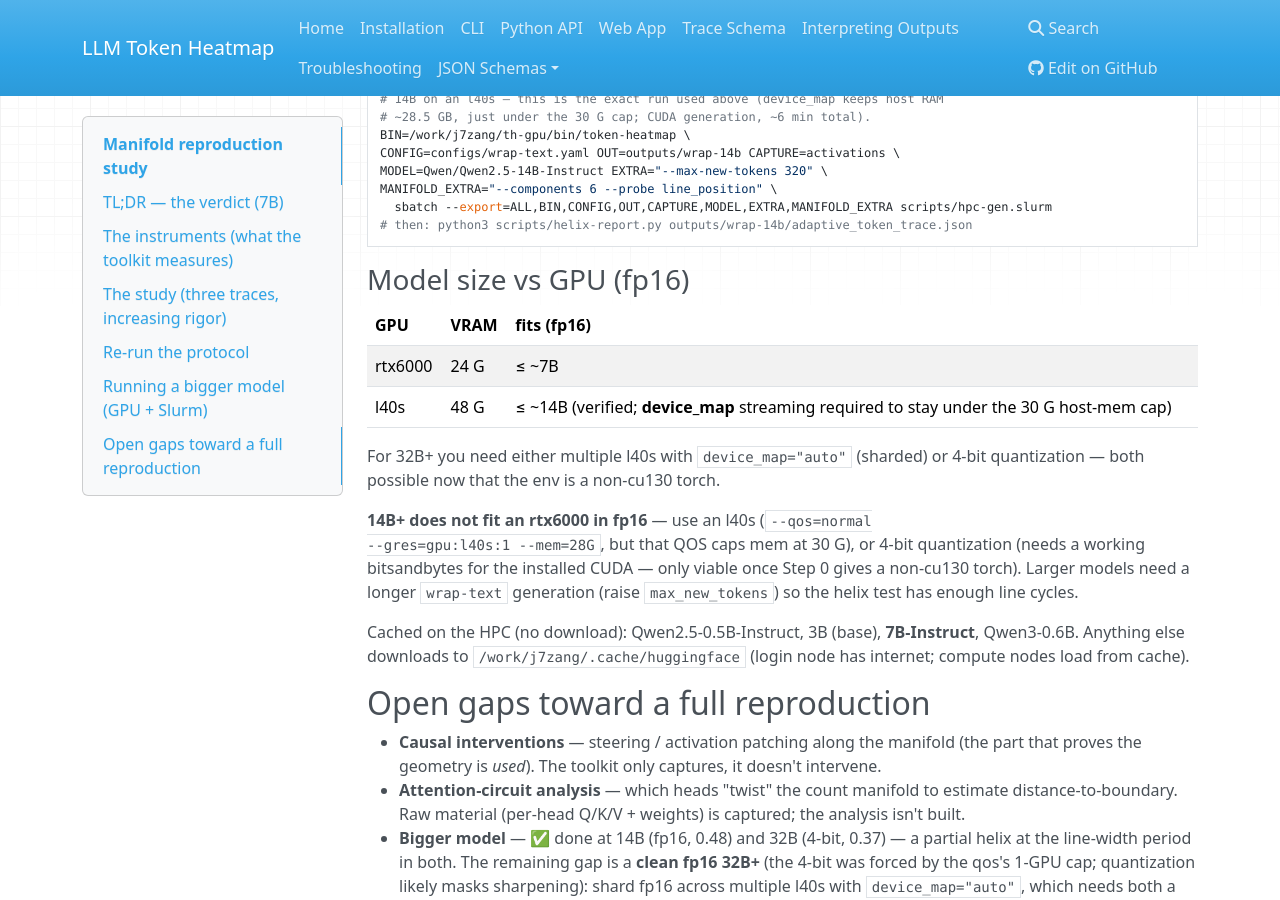
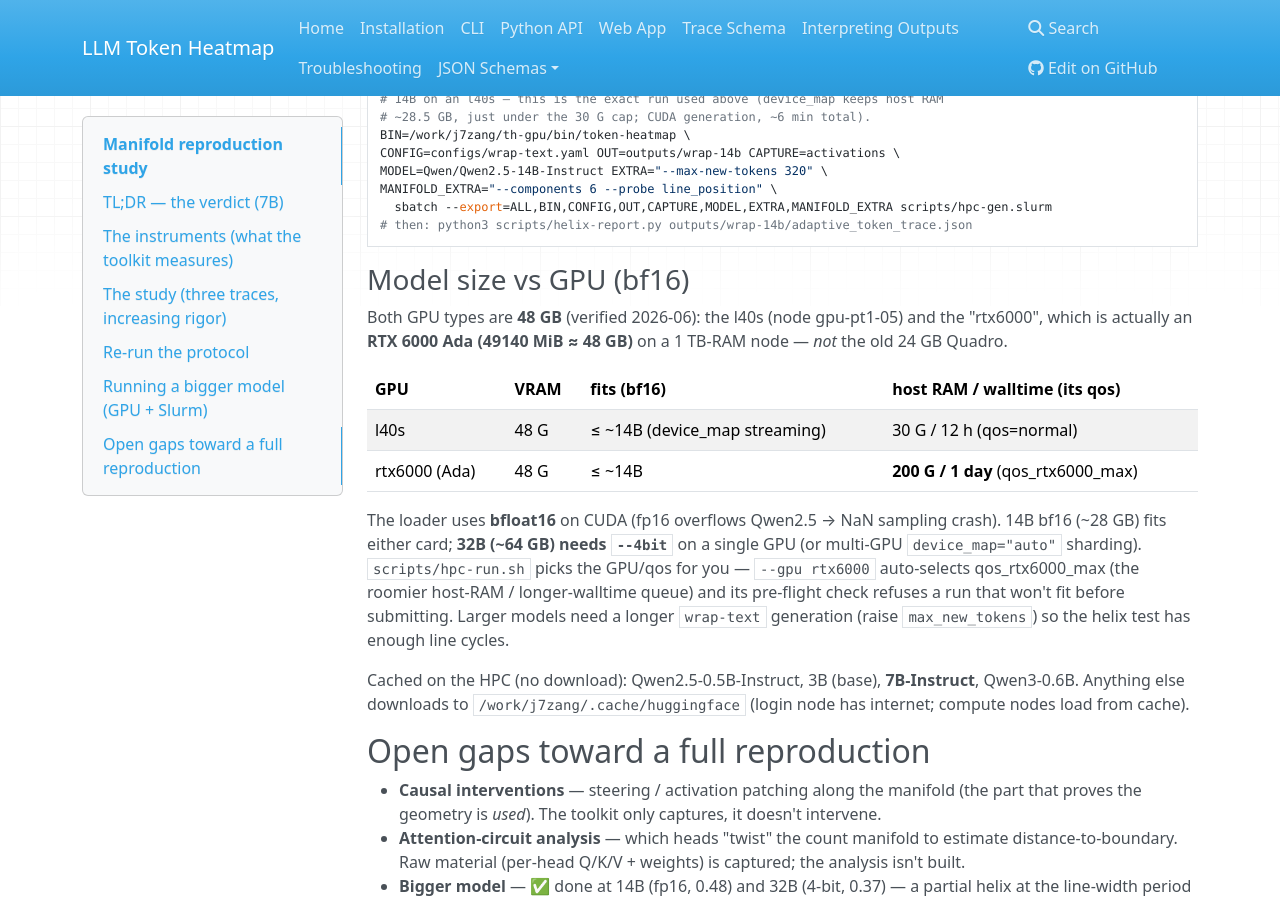
Before and after one commit to zangjiucheng/Token-Heatmap, an MkDocs documentation site: the page built from docs/manifold-reproduction.md, in a window 1280 px wide and 900 px high, scrolled down 3648 px. Built offline with MkDocs 1.6.1, drawn with Linux system fonts in a browser that asks for light colours; nearby versions of some CDN libraries.

Commit message:
docs: correct GPU table — rtx6000 is RTX 6000 Ada (48 GB), bf16 loader
Co-Authored-By: Claude Opus 4.8 <noreply@anthropic.com>

````diff
--- a/docs/manifold-reproduction.md
+++ b/docs/manifold-reproduction.md
@@ -166,20 +166,23 @@ MANIFOLD_EXTRA="--components 6 --probe line_position" \
 # then: python3 scripts/helix-report.py outputs/wrap-14b/adaptive_token_trace.json
 ```
 
-### Model size vs GPU (fp16)
+### Model size vs GPU (bf16)
 
-| GPU | VRAM | fits (fp16) |
-| --- | --- | --- |
-| rtx6000 | 24 G | ≤ ~7B |
-| l40s | 48 G | ≤ ~14B (verified; **device_map** streaming required to stay under the 30 G host‑mem cap) |
+Both GPU types are **48 GB** (verified 2026‑06): the l40s (node gpu‑pt1‑05) and
+the "rtx6000", which is actually an **RTX 6000 Ada (49140 MiB ≈ 48 GB)** on a
+1 TB‑RAM node — *not* the old 24 GB Quadro.
 
-For 32B+ you need either multiple l40s with `device_map="auto"` (sharded) or
-4‑bit quantization — both possible now that the env is a non‑cu130 torch.
+| GPU | VRAM | fits (bf16) | host RAM / walltime (its qos) |
+| --- | --- | --- | --- |
+| l40s | 48 G | ≤ ~14B (device_map streaming) | 30 G / 12 h (qos=normal) |
+| rtx6000 (Ada) | 48 G | ≤ ~14B | **200 G / 1 day** (qos_rtx6000_max) |
 
-**14B+ does not fit an rtx6000 in fp16** — use an l40s (`--qos=normal
---gres=gpu:l40s:1 --mem=28G`, but that QOS caps mem at 30 G), or 4‑bit
-quantization (needs a working bitsandbytes for the installed CUDA — only viable
-once Step 0 gives a non‑cu130 torch). Larger models need a longer `wrap-text`
+The loader uses **bfloat16** on CUDA (fp16 overflows Qwen2.5 → NaN sampling
+crash). 14B bf16 (~28 GB) fits either card; **32B (~64 GB) needs `--4bit`** on a
+single GPU (or multi‑GPU `device_map="auto"` sharding). `scripts/hpc-run.sh`
+picks the GPU/qos for you — `--gpu rtx6000` auto‑selects qos_rtx6000_max (the
+roomier host‑RAM / longer‑walltime queue) and its pre‑flight check refuses a
+run that won't fit before submitting. Larger models need a longer `wrap-text`
 generation (raise `max_new_tokens`) so the helix test has enough line cycles.
 
 Cached on the HPC (no download): Qwen2.5‑0.5B‑Instruct, 3B (base), **7B‑Instruct**,
````
